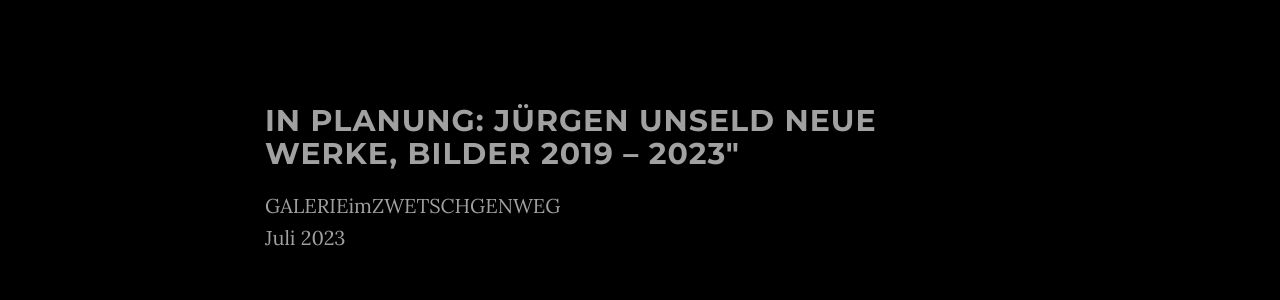
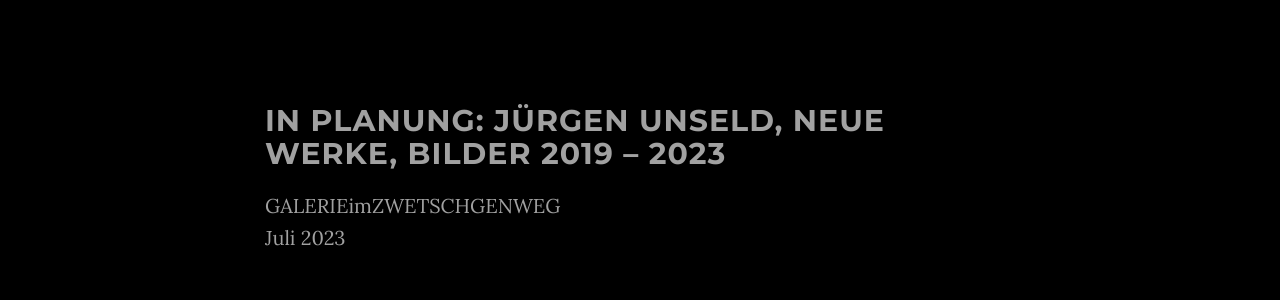
Before and after one commit to jueunseld/jueunseld.github.io, a Jekyll site: the page built from _posts/2023-01-11-Unseld.md, in a window 1280 px wide and 900 px high, scrolled down 773 px. Shown: the part 158-458 px from the top of the window. Built offline with Jekyll 4.4.1, drawn with Linux system fonts in a browser that asks for light colours; our own code applies the rules of GitHub Pages for plain Markdown files.

```diff
--- a/_posts/2023-01-11-Unseld.md
+++ b/_posts/2023-01-11-Unseld.md
@@ -3,8 +3,8 @@
 published: true
 hideDate: true
 title: |-
-  In Planung: Jürgen Unseld
-  Neue Werke, Bilder 2019 – 2023"
+  In Planung: Jürgen Unseld,
+  Neue Werke, Bilder 2019 – 2023
 ---
 
 GALERIEimZWETSCHGENWEG\\
```
